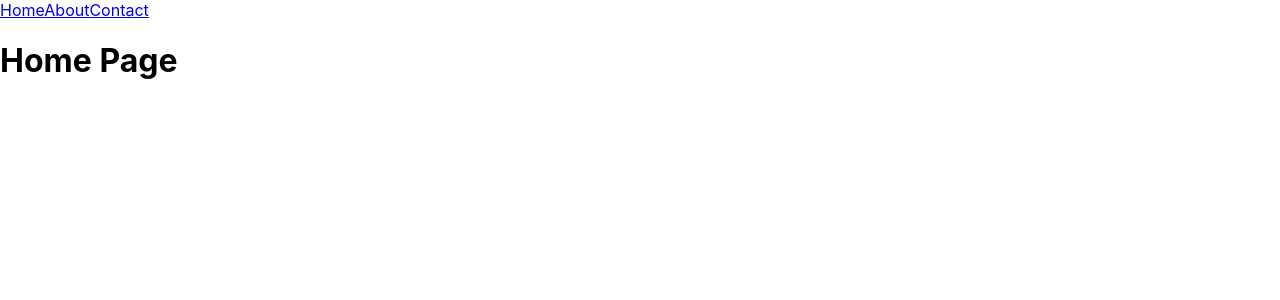
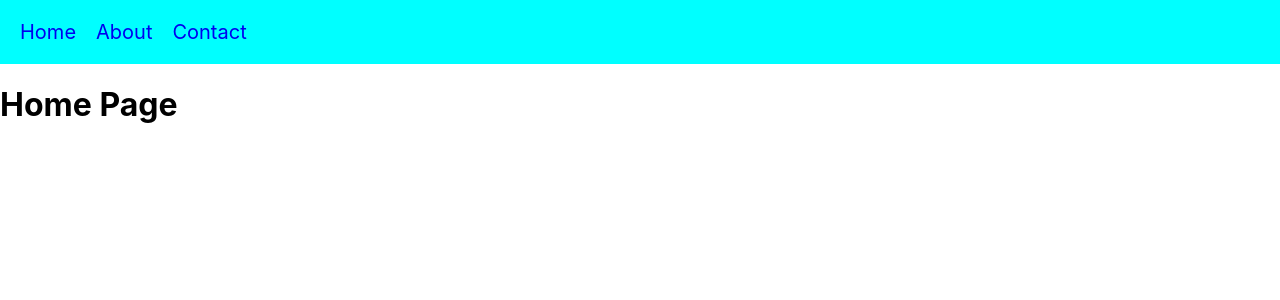
Before and after one commit to Asif0076/react-router-dom, a React (Create React App) app: page / in a window 1280 px wide. Shown: the top 300 px of the page. Built offline with nearby package versions, Linux system fonts and the light colour scheme.

Commit message:
added css to nav bar

```diff
--- a/src/index.css
+++ b/src/index.css
@@ -11,3 +11,14 @@ code {
   font-family: source-code-pro, Menlo, Monaco, Consolas, 'Courier New',
     monospace;
 }
+
+nav {
+  background-color: aqua;
+  padding: 20px;
+}
+
+nav a {
+  margin-right: 20px;
+  text-decoration: none;
+  font-size: 20px;
+}
```
